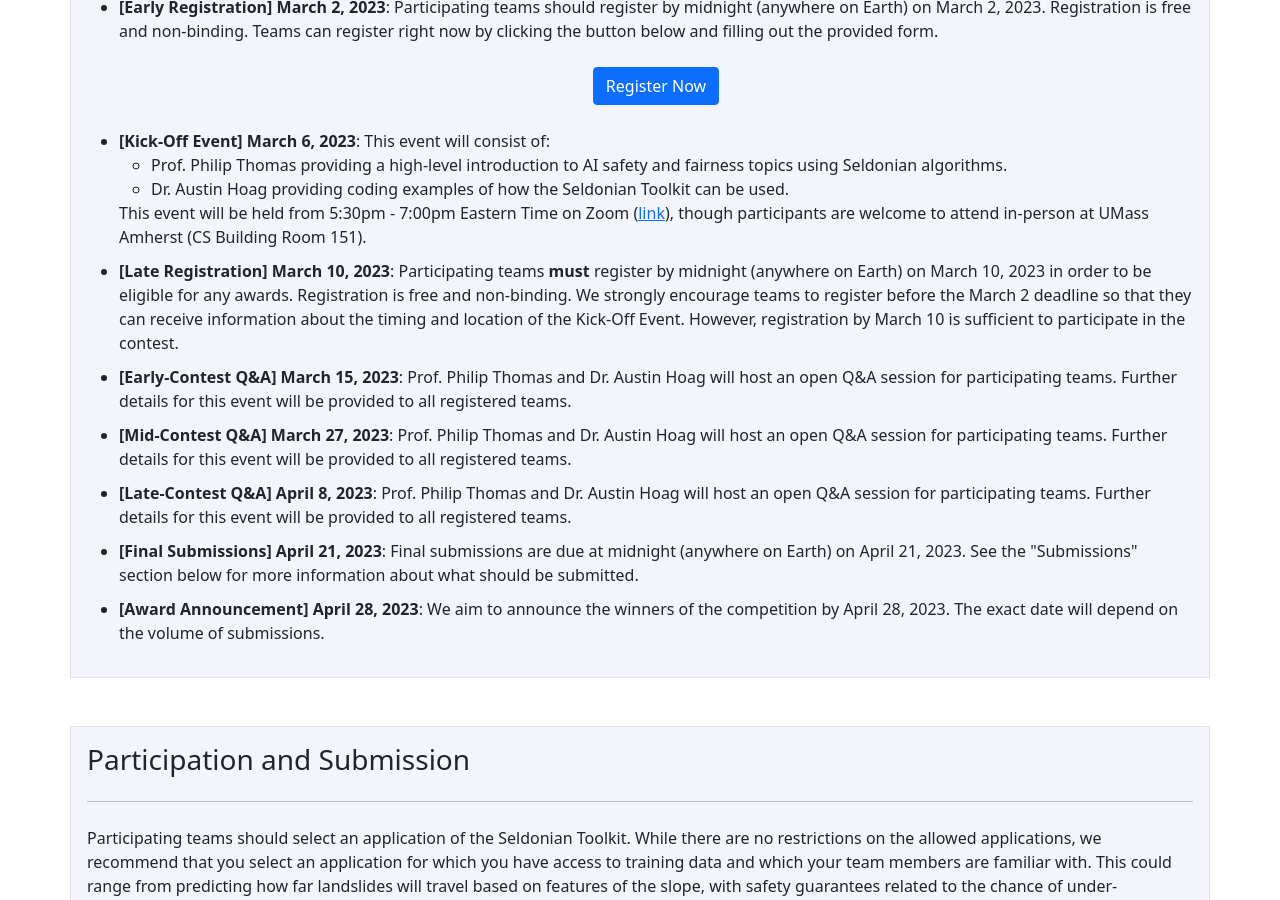
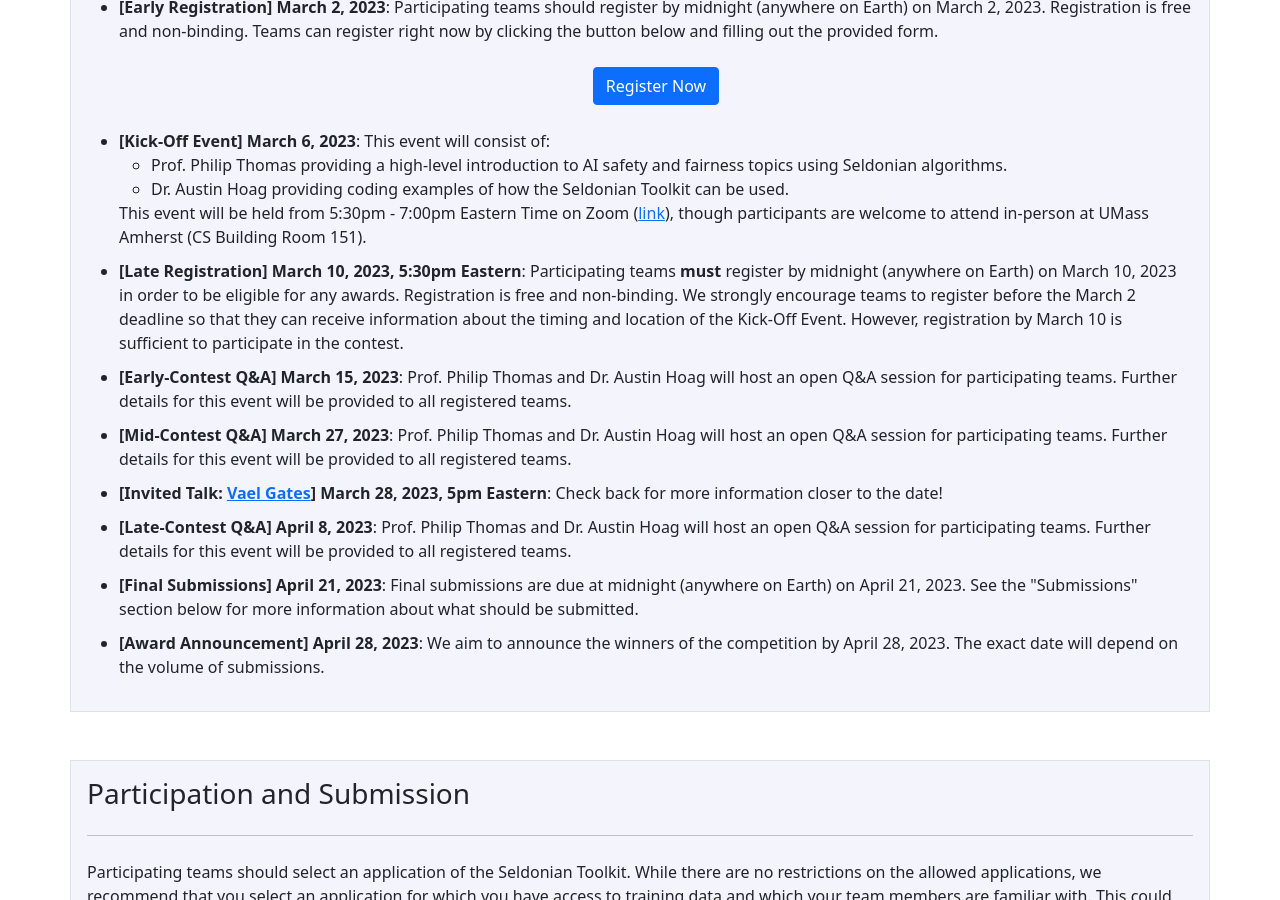
Before and after one commit to seldonian-framework/Tutorials, a Jekyll site: the page built from contest.md, in a window 1280 px wide and 900 px high, scrolled down 1366 px. Built offline with Jekyll 4.4.1, drawn with Linux system fonts in a browser that asks for light colours.

Commit message:
Udpated with information about Vael's talk.

```diff
--- a/contest.md
+++ b/contest.md
@@ -61,10 +61,11 @@
             </ul>
             This event will be held from 5:30pm - 7:00pm Eastern Time on Zoom (<a href="https://umass-amherst.zoom.us/j/99288787234">link</a>), though participants are welcome to attend in-person at UMass Amherst (CS Building Room 151).</li>
             <li style="margin: 10px 0;">
-                <b>[Late Registration] March 10, 2023</b>: Participating teams <b>must</b> register by midnight (anywhere on Earth) on March 10, 2023 in order to be eligible for any awards. Registration is free and non-binding. We strongly encourage teams to register before the March 2 deadline so that they can receive information about the timing and location of the Kick-Off Event. However, registration by March 10 is sufficient to participate in the contest.
+                <b>[Late Registration] March 10, 2023, 5:30pm Eastern</b>: Participating teams <b>must</b> register by midnight (anywhere on Earth) on March 10, 2023 in order to be eligible for any awards. Registration is free and non-binding. We strongly encourage teams to register before the March 2 deadline so that they can receive information about the timing and location of the Kick-Off Event. However, registration by March 10 is sufficient to participate in the contest.
             </li>
             <li style="margin: 10px 0;"><b>[Early-Contest Q&A] March 15, 2023</b>: Prof. Philip Thomas and Dr. Austin Hoag will host an open Q&A session for participating teams. Further details for this event will be provided to all registered teams.</li>
             <li style="margin: 10px 0;"><b>[Mid-Contest Q&A] March 27, 2023</b>: Prof. Philip Thomas and Dr. Austin Hoag will host an open Q&A session for participating teams. Further details for this event will be provided to all registered teams.</li>
+            <li style="margin: 10px 0;"><b>[Invited Talk: <a href="https://vaelgates.com/">Vael Gates</a>] March 28, 2023, 5pm Eastern</b>: Check back for more information closer to the date!</li>
             <li style="margin: 10px 0;"><b>[Late-Contest Q&A] April 8, 2023</b>: Prof. Philip Thomas and Dr. Austin Hoag will host an open Q&A session for participating teams. Further details for this event will be provided to all registered teams.</li>
             <li style="margin: 10px 0;">
                 <b>[Final Submissions] April 21, 2023</b>: Final submissions are due at midnight (anywhere on Earth) on April 21, 2023. See the "Submissions" section below for more information about what should be submitted.
```
